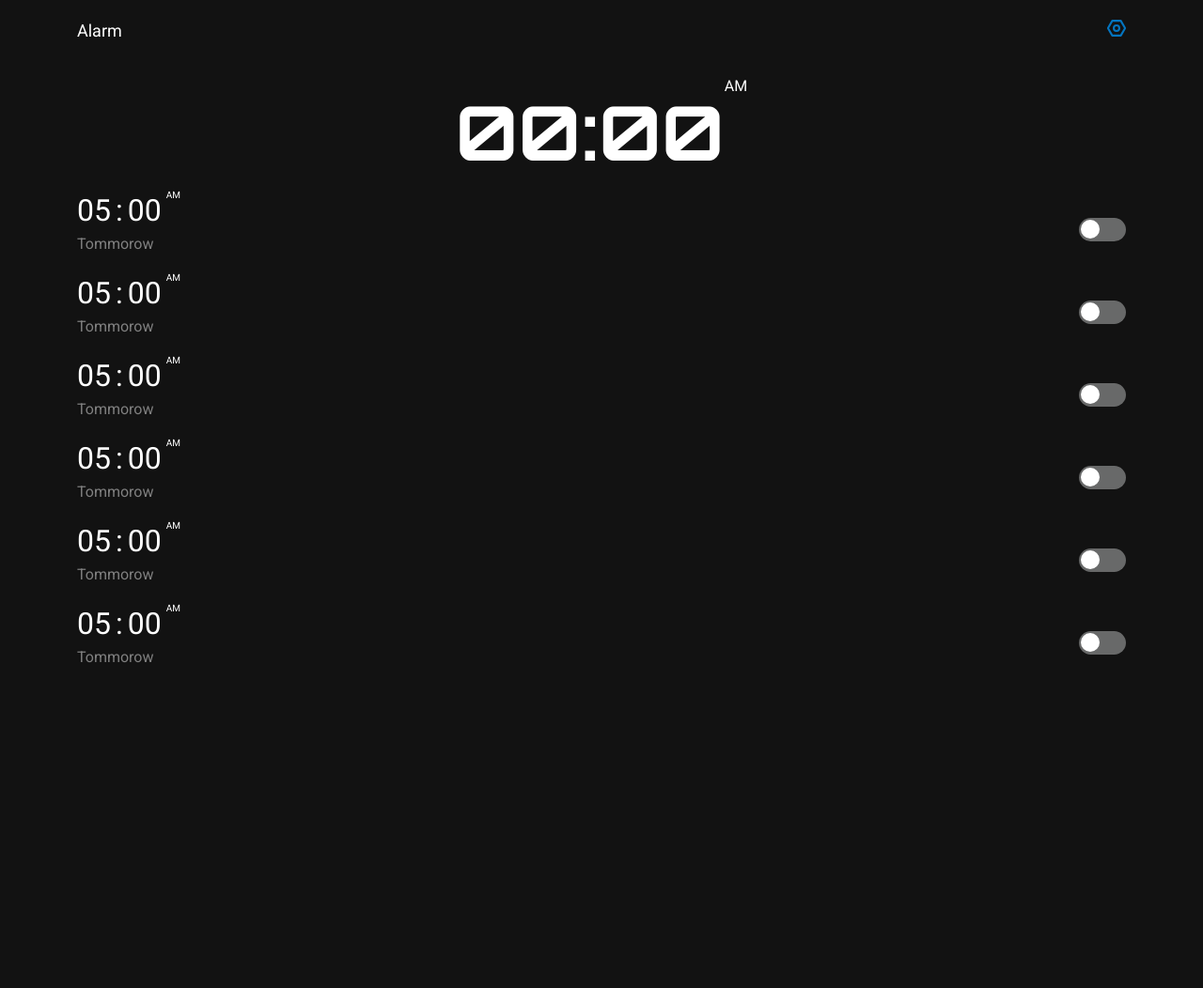
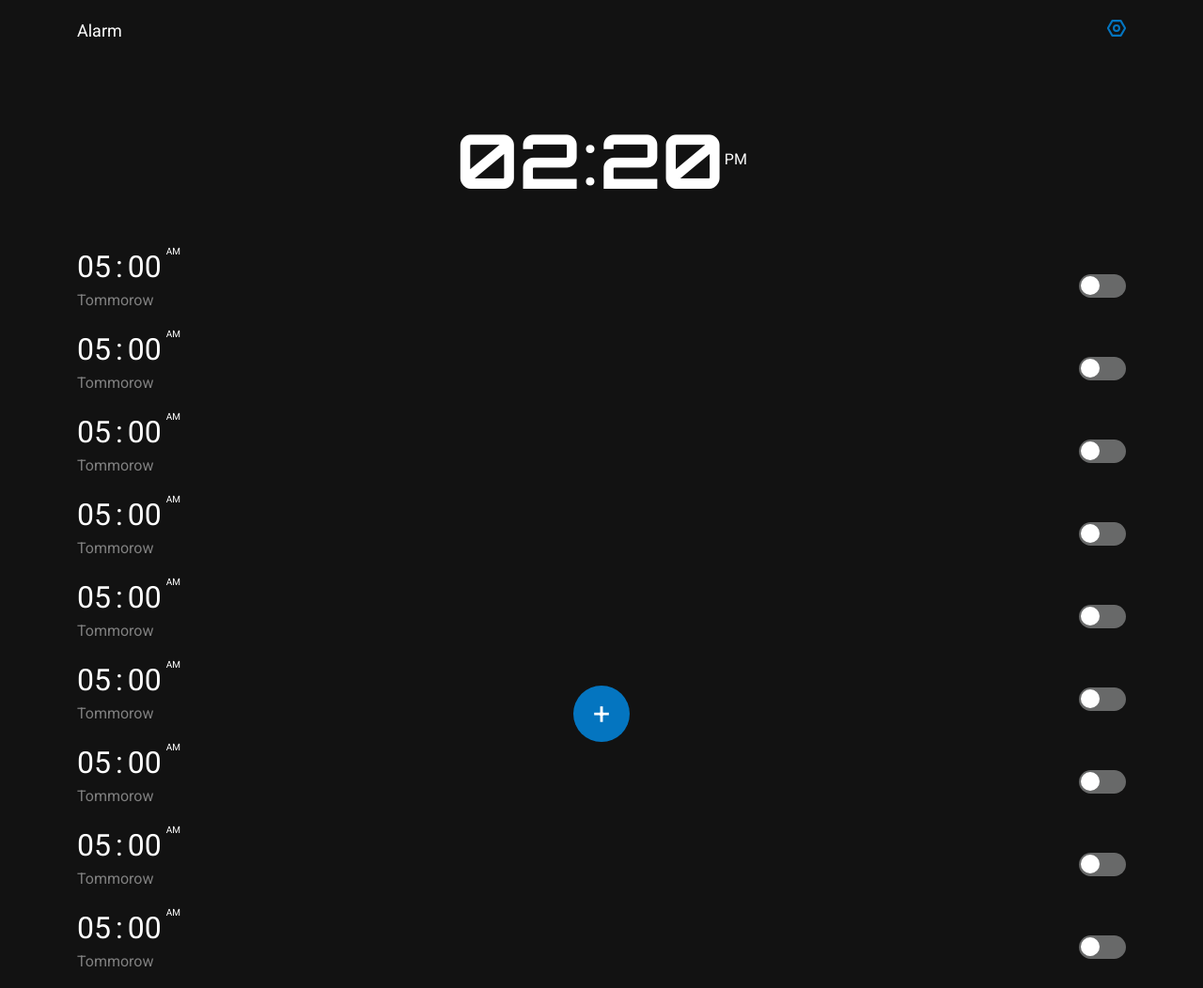
Before and after one commit to Aayushdn/alarmvanillajs, a plain HTML site: page index.html in a window 1280 px wide. Shown: the whole page at 94% size. Before the commit the page ends 800 px from the top, so only its background shows below. Drawn offline with nearby package versions, Linux system fonts and the light colour scheme.

Commit message:
basic clock feature completed

```diff
--- a/index.html
+++ b/index.html
@@ -33,9 +33,9 @@
 
       <main>
         <div class="clock">
-          <span class="hour">00:</span>
-          <span class="minute">00</span>
-          <span class="shift">AM</span>
+          <span class="clockHour hour">00</span>:
+          <span class="clockMinute minute">00</span>
+          <span class="clockShift shift">AM</span>
         </div>
         <div class="alarm">
           <div class="almBox">
@@ -128,8 +128,55 @@
               <div class="onOff__fill"></div>
             </label>
           </div>
+          <div class="almBox">
+            <div class="alarmDetail">
+              <div class="time">
+                <span class="hour">05</span>
+                :
+                <span class="minute">00</span>
+                <span class="shift">AM</span>
+              </div>
+              <p class="lightTxt">Tommorow</p>
+            </div>
+            <label class="onOff">
+              <input type="checkbox" class="toggle" name="" id="" />
+              <div class="onOff__fill"></div>
+            </label>
+          </div>
+          <div class="almBox">
+            <div class="alarmDetail">
+              <div class="time">
+                <span class="hour">05</span>
+                :
+                <span class="minute">00</span>
+                <span class="shift">AM</span>
+              </div>
+              <p class="lightTxt">Tommorow</p>
+            </div>
+            <label class="onOff">
+              <input type="checkbox" class="toggle" name="" id="" />
+              <div class="onOff__fill"></div>
+            </label>
+          </div>
+          <div class="almBox">
+            <div class="alarmDetail">
+              <div class="time">
+                <span class="hour">05</span>
+                :
+                <span class="minute">00</span>
+                <span class="shift">AM</span>
+              </div>
+              <p class="lightTxt">Tommorow</p>
+            </div>
+            <label class="onOff">
+              <input type="checkbox" class="toggle" name="" id="" />
+              <div class="onOff__fill"></div>
+            </label>
+          </div>
         </div>
+        <div class="addAlarm">+</div>
       </main>
     </div>
   </body>
+  <script src="./script.js"></script>
 </html>
--- a/script.js
+++ b/script.js
@@ -0,0 +1,25 @@
+'use strict';
+
+const hourElem = document.querySelector('.clockHour');
+const minuteElem = document.querySelector('.clockMinute');
+const shiftElem = document.querySelector('.shift');
+
+const runTheClock = function () {
+  const now = new Date();
+  const second = 1000;
+  const minute = second * 60;
+  const hour = minute * 60;
+
+  let hourTime = now.getHours();
+  let ampm = hourTime > 12 ? 'PM' : 'AM';
+  hourTime = hourTime % 12;
+  hourTime = hourTime < 10 ? '0' + hourTime : hourTime;
+  let minuteTime = now.getMinutes();
+  minuteTime = minuteTime < 10 ? '0' + minuteTime : minuteTime;
+
+  hourElem.textContent = hourTime ? hourTime : 12;
+  minuteElem.textContent = minuteTime;
+  shiftElem.textContent = ampm;
+};
+
+setInterval(runTheClock, 1000);
--- a/style.css
+++ b/style.css
@@ -1,4 +1,4 @@
-@import url("https://fonts.googleapis.com/css2?family=Orbitron:wght@700&family=Roboto:wght@100;300;400;500;700;900&display=swap");
+@import url('https://fonts.googleapis.com/css2?family=Orbitron:wght@700&family=Roboto:wght@100;300;400;500;700;900&display=swap');
 
 * {
   margin: 0;
@@ -6,10 +6,14 @@
   box-sizing: border-box;
 }
 
+:root {
+  --bgColor: #121212;
+}
+
 body {
-  background-color: #121212;
+  background-color: var(--bgColor);
   color: white;
-  font-family: "Roboto", sans-serif;
+  font-family: 'Roboto', sans-serif;
 }
 
 header {
@@ -28,7 +32,13 @@ header img {
 main .clock {
   display: flex;
   justify-content: center;
+  align-items: center;
   font-size: 5rem;
+  padding: 30px;
+  position: sticky;
+  top: 0;
+  background-color: var(--bgColor);
+  z-index: 2;
 }
 
 .row {
@@ -37,7 +47,7 @@ main .clock {
 
 .clock .hour,
 .clock .minute {
-  font-family: "Orbitron", sans-serif;
+  font-family: 'Orbitron', sans-serif;
 }
 
 .clock .shift {
@@ -80,6 +90,7 @@ main .clock {
   color: gray;
 }
 
+/* checkbox */
 .onOff {
   --width: 50px;
   --height: calc(var(--width) / 2);
@@ -107,11 +118,10 @@ main .clock {
 
 .onOff__fill::after {
   --circleHeight: calc(var(--height) - 5px);
-  content: "";
+  content: '';
   height: var(--circleHeight);
   width: var(--circleHeight);
   top: 2px;
-  /* transform: translateY(-50%); */
   left: 2px;
   background: #fff;
   position: absolute;
@@ -122,3 +132,18 @@ main .clock {
 .toggle:checked ~ .onOff__fill::after {
   transform: translateX(var(--height));
 }
+
+.addAlarm {
+  height: 60px;
+  width: 60px;
+  border-radius: 50%;
+  display: flex;
+  justify-content: center;
+  align-items: center;
+  font-size: 2rem;
+  position: fixed;
+  bottom: 10px;
+  left: 50%;
+  transform: translateX(-50%);
+  background: #0475c0;
+}
```
Also changed, not shown: 1 other file.
